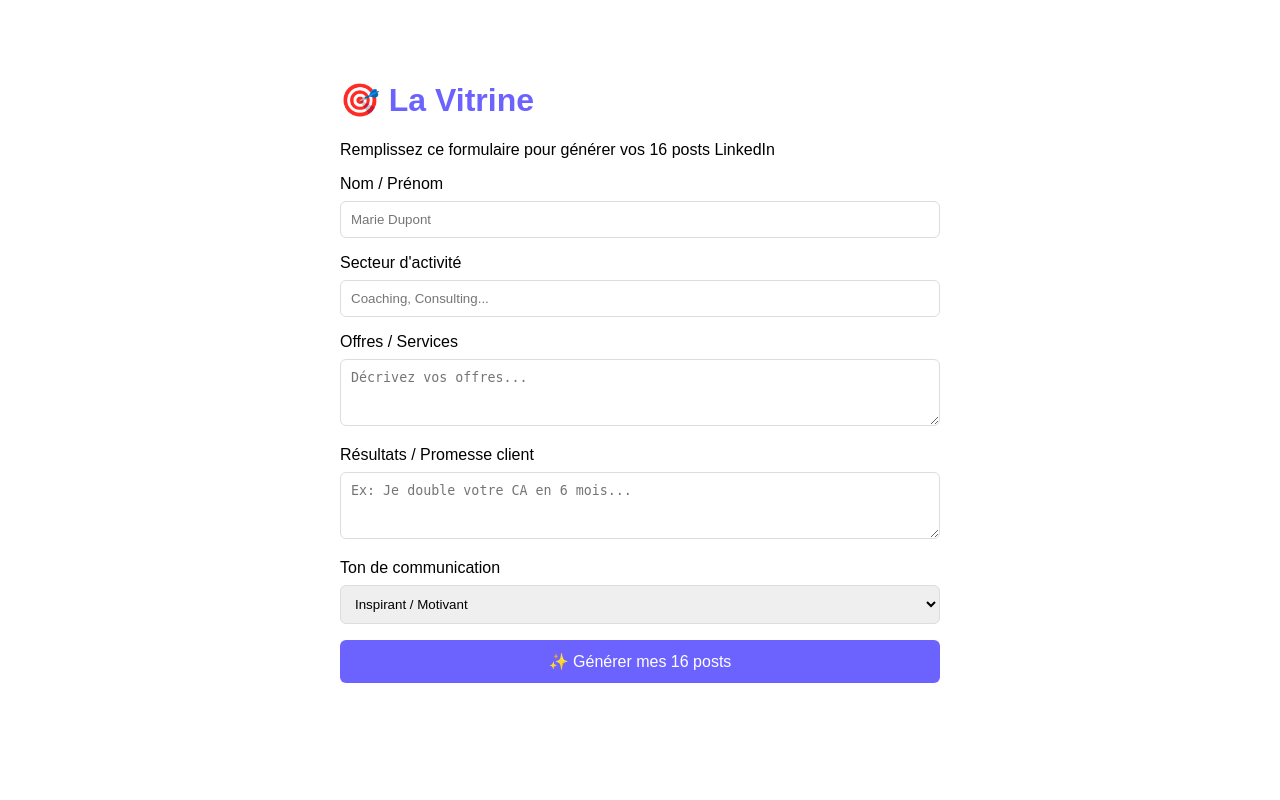
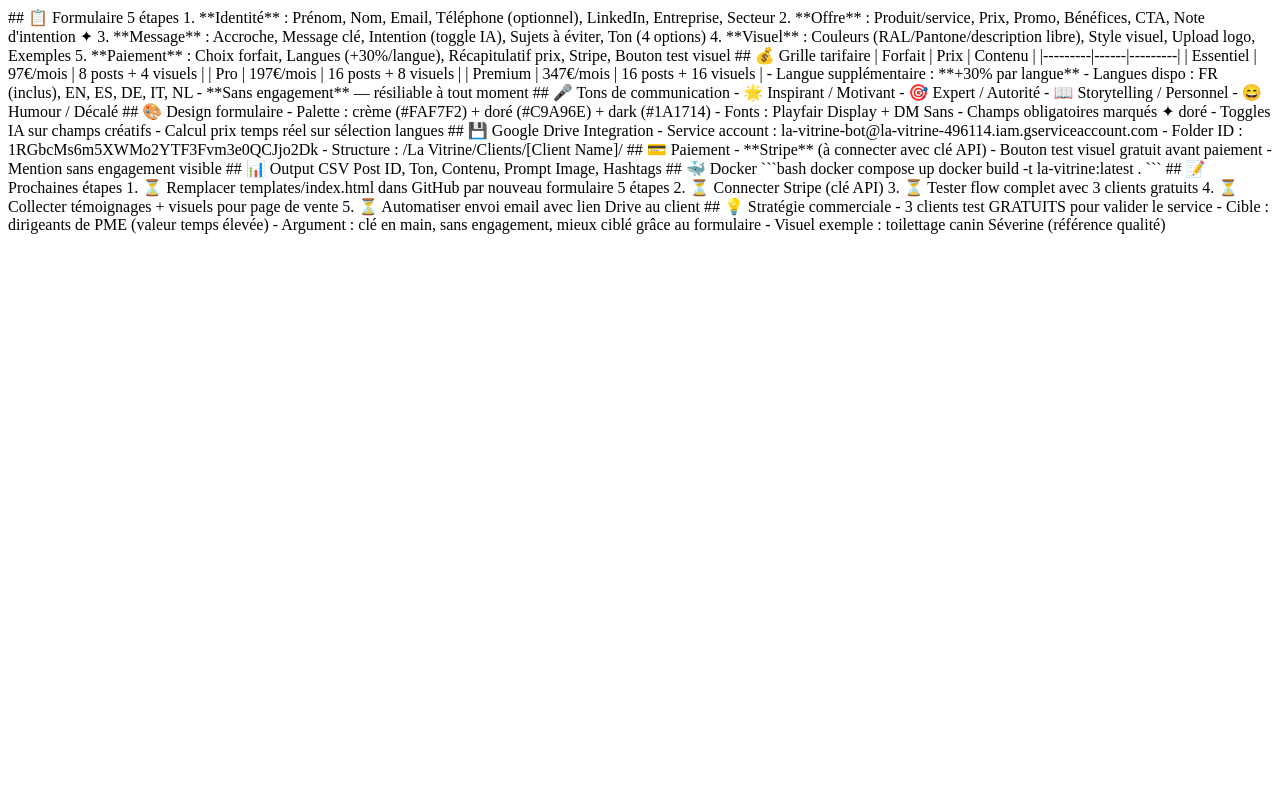
Before and after one commit to LaVitrineAgency/la-vitrine, a Flask app: page /client/1 in a window 1280 px wide. Run offline with Flask 3, Linux system fonts and the light colour scheme.

Commit message:
Update index.html

````diff
--- a/templates/index.html
+++ b/templates/index.html
@@ -1,78 +1,62 @@
-<!DOCTYPE html>
-<html lang="fr">
-<head>
-    <meta charset="UTF-8">
-    <title>La Vitrine - Brief LinkedIn</title>
-    <style>
-        body { font-family: Arial, sans-serif; max-width: 600px; margin: 40px auto; padding: 20px; }
-        h1 { color: #6c63ff; }
-        input, textarea, select { width: 100%; padding: 10px; margin: 8px 0 16px; border: 1px solid #ddd; border-radius: 6px; box-sizing: border-box; }
-        button { background: #6c63ff; color: white; padding: 12px 24px; border: none; border-radius: 6px; cursor: pointer; width: 100%; font-size: 16px; }
-        .post { background: #f9f9f9; padding: 16px; margin: 12px 0; border-radius: 8px; border-left: 4px solid #6c63ff; }
-    </style>
-</head>
-<body>
-    <h1>🎯 La Vitrine</h1>
-    <p>Remplissez ce formulaire pour générer vos 16 posts LinkedIn</p>
+## 📋 Formulaire 5 étapes
+1. **Identité** : Prénom, Nom, Email, Téléphone (optionnel), LinkedIn, Entreprise, Secteur
+2. **Offre** : Produit/service, Prix, Promo, Bénéfices, CTA, Note d'intention ✦
+3. **Message** : Accroche, Message clé, Intention (toggle IA), Sujets à éviter, Ton (4 options)
+4. **Visuel** : Couleurs (RAL/Pantone/description libre), Style visuel, Upload logo, Exemples
+5. **Paiement** : Choix forfait, Langues (+30%/langue), Récapitulatif prix, Stripe, Bouton test visuel
 
-    <label>Nom / Prénom</label>
-    <input type="text" id="nom" placeholder="Marie Dupont" />
+## 💰 Grille tarifaire
+| Forfait | Prix | Contenu |
+|---------|------|---------|
+| Essentiel | 97€/mois | 8 posts + 4 visuels |
+| Pro | 197€/mois | 16 posts + 8 visuels |
+| Premium | 347€/mois | 16 posts + 16 visuels |
 
-    <label>Secteur d'activité</label>
-    <input type="text" id="secteur" placeholder="Coaching, Consulting..." />
+- Langue supplémentaire : **+30% par langue**
+- Langues dispo : FR (inclus), EN, ES, DE, IT, NL
+- **Sans engagement** — résiliable à tout moment
 
-    <label>Offres / Services</label>
-    <textarea id="offres" rows="3" placeholder="Décrivez vos offres..."></textarea>
+## 🎤 Tons de communication
+- 🌟 Inspirant / Motivant
+- 🎯 Expert / Autorité
+- 📖 Storytelling / Personnel
+- 😄 Humour / Décalé
 
-    <label>Résultats / Promesse client</label>
-    <textarea id="resultats" rows="3" placeholder="Ex: Je double votre CA en 6 mois..."></textarea>
+## 🎨 Design formulaire
+- Palette : crème (#FAF7F2) + doré (#C9A96E) + dark (#1A1714)
+- Fonts : Playfair Display + DM Sans
+- Champs obligatoires marqués ✦ doré
+- Toggles IA sur champs créatifs
+- Calcul prix temps réel sur sélection langues
 
-    <label>Ton de communication</label>
-    <select id="ton">
-        <option>Inspirant / Motivant</option>
-        <option>Expert / Autorité</option>
-        <option>Storytelling / Personnel</option>
-        <option>Humour / Décalé</option>
-    </select>
+## 💾 Google Drive Integration
+- Service account : la-vitrine-bot@la-vitrine-496114.iam.gserviceaccount.com
+- Folder ID : 1RGbcMs6m5XWMo2YTF3Fvm3e0QCJjo2Dk
+- Structure : /La Vitrine/Clients/[Client Name]/
 
-    <button onclick="generer()">✨ Générer mes 16 posts</button>
+## 💳 Paiement
+- **Stripe** (à connecter avec clé API)
+- Bouton test visuel gratuit avant paiement
+- Mention sans engagement visible
 
-    <div id="resultats-posts"></div>
+## 📊 Output CSV
+Post ID, Ton, Contenu, Prompt Image, Hashtags
 
-    <script>
-        async function generer() {
-            const uuid = window.location.pathname.split('/').pop();
-            const btn = document.querySelector('button');
-            btn.textContent = '⏳ Génération en cours...';
-            btn.disabled = true;
+## 🐳 Docker
+```bash
+docker compose up
+docker build -t la-vitrine:latest .
+```
 
-            const res = await fetch(`/api/generate/${uuid}`, {
-                method: 'POST',
-                headers: {'Content-Type': 'application/json'},
-                body: JSON.stringify({
-                    nom: document.getElementById('nom').value,
-                    secteur: document.getElementById('secteur').value,
-                    offres: document.getElementById('offres').value,
-                    resultats: document.getElementById('resultats').value,
-                    ton: document.getElementById('ton').value
-                })
-            });
+## 📝 Prochaines étapes
+1. ⏳ Remplacer templates/index.html dans GitHub par nouveau formulaire 5 étapes
+2. ⏳ Connecter Stripe (clé API)
+3. ⏳ Tester flow complet avec 3 clients gratuits
+4. ⏳ Collecter témoignages + visuels pour page de vente
+5. ⏳ Automatiser envoi email avec lien Drive au client
 
-            const data = await res.json();
-            btn.textContent = '✨ Générer mes 16 posts';
-            btn.disabled = false;
-
-            if (data.posts) {
-                document.getElementById('resultats-posts').innerHTML =
-                    data.posts.map(p => `
-                        <div class="post">
-                            <strong>Post ${p.post_id} — ${p.ton}</strong>
-                            <p>${p.contenu}</p>
-                            <small>🖼️ ${p.prompt_image}</small>
-                        </div>
-                    `).join('');
-            }
-        }
-    </script>
-</body>
-</html>
+## 💡 Stratégie commerciale
+- 3 clients test GRATUITS pour valider le service
+- Cible : dirigeants de PME (valeur temps élevée)
+- Argument : clé en main, sans engagement, mieux ciblé grâce au formulaire
+- Visuel exemple : toilettage canin Séverine (référence qualité)
````
